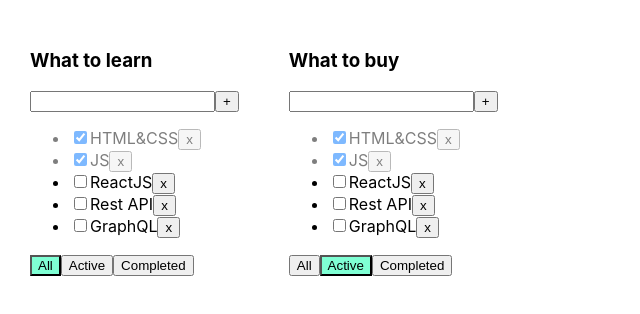
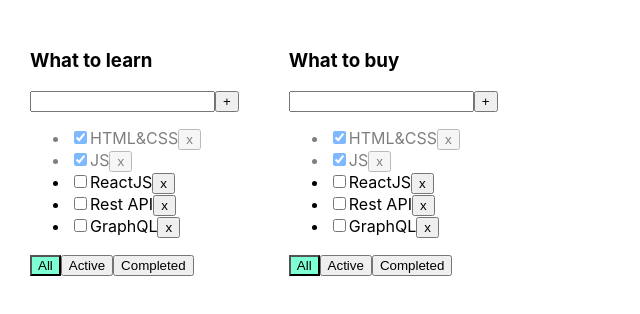
Before and after one commit to IJTINK7/to-do_list, a React (Create React App) app: page / in a window 1280 px wide. Shown: the top 314 px of the page, without its empty margins (0-640 px from the left). Built offline with nearby package versions, Linux system fonts and the light colour scheme.

Commit message:
Rewriting "changeFilter" function to change tasks filter after clicking on "All", "Active", "Completed" of each to-do list.

```diff
--- a/src/App.tsx
+++ b/src/App.tsx
@@ -13,7 +13,7 @@ type TodolistsType ={
 function App() {
 	let [todolists, setTodolists] = useState<Array<TodolistsType>>([
 		{id: v1(), title: "What to learn", filter: "all"},
-		{id: v1(), title: "What to buy", filter: "active"},
+		{id: v1(), title: "What to buy", filter: "all"},
 	])
 
 	let [tasks, setTasks] = useState([
@@ -23,8 +23,6 @@ function App() {
 		{id: v1(), title: "Rest API", isDone: false},
 		{id: v1(), title: "GraphQL", isDone: false},
 	]);
-	let [filter, setFilter] = useState<FilterValuesType>("all");
-
 
 	function removeTask(id: string) {
 		let filteredTasks = tasks.filter(t => t.id !== id);
@@ -42,29 +40,28 @@ function App() {
 		if (task) {
 			task.isDone = isDone;
 		}
-
 		setTasks([...tasks]);
 	}
 
-
-	let tasksForTodolist = tasks;
-
-	if (filter === "active") {
-		tasksForTodolist = tasks.filter(t => !t.isDone);
-	}
-	if (filter === "completed") {
-		tasksForTodolist = tasks.filter(t => t.isDone);
-	}
-
-	function changeFilter(value: FilterValuesType) {
-		setFilter(value);
+	function changeFilter(todolistID: string, value: FilterValuesType) {
+		setTodolists(todolists.map(el => el.id === todolistID ? {...el, filter: value}: el));
 	}
 
 
 	return (
 		<div className="App">
 			{todolists.map(el=>{
-				return <Todolist title={el.title}
+				let tasksForTodolist = tasks;
+				if (el.filter === "active") {
+					tasksForTodolist = tasks.filter(t => !t.isDone);
+				}
+				if (el.filter === "completed") {
+					tasksForTodolist = tasks.filter(t => t.isDone);
+				}
+				return <Todolist
+					key={el.id}
+					todolistID={el.id}
+					title={el.title}
 					tasks={tasksForTodolist}
 					removeTask={removeTask}
 					changeFilter={changeFilter}
--- a/src/Todolist.tsx
+++ b/src/Todolist.tsx
@@ -8,10 +8,11 @@ type TaskType = {
 }
 
 type PropsType = {
+	todolistID: string
 	title: string
 	tasks: Array<TaskType>
 	removeTask: (taskId: string) => void
-	changeFilter: (value: FilterValuesType) => void
+	changeFilter: (todolistID: string, value: FilterValuesType) => void
 	addTask: (title: string) => void
 	changeTaskStatus: (taskId: string, isDone: boolean) => void
 	filter: FilterValuesType
@@ -42,9 +43,9 @@ export function Todolist(props: PropsType) {
 		}
 	}
 
-	const onAllClickHandler = () => props.changeFilter("all");
-	const onActiveClickHandler = () => props.changeFilter("active");
-	const onCompletedClickHandler = () => props.changeFilter("completed");
+	const onAllClickHandler = () => props.changeFilter(props.todolistID, "all");
+	const onActiveClickHandler = () => props.changeFilter(props.todolistID, "active");
+	const onCompletedClickHandler = () => props.changeFilter(props.todolistID, "completed");
 
 
 	return <div>
```
Lines whose indentation alone changed are shown as unchanged.
